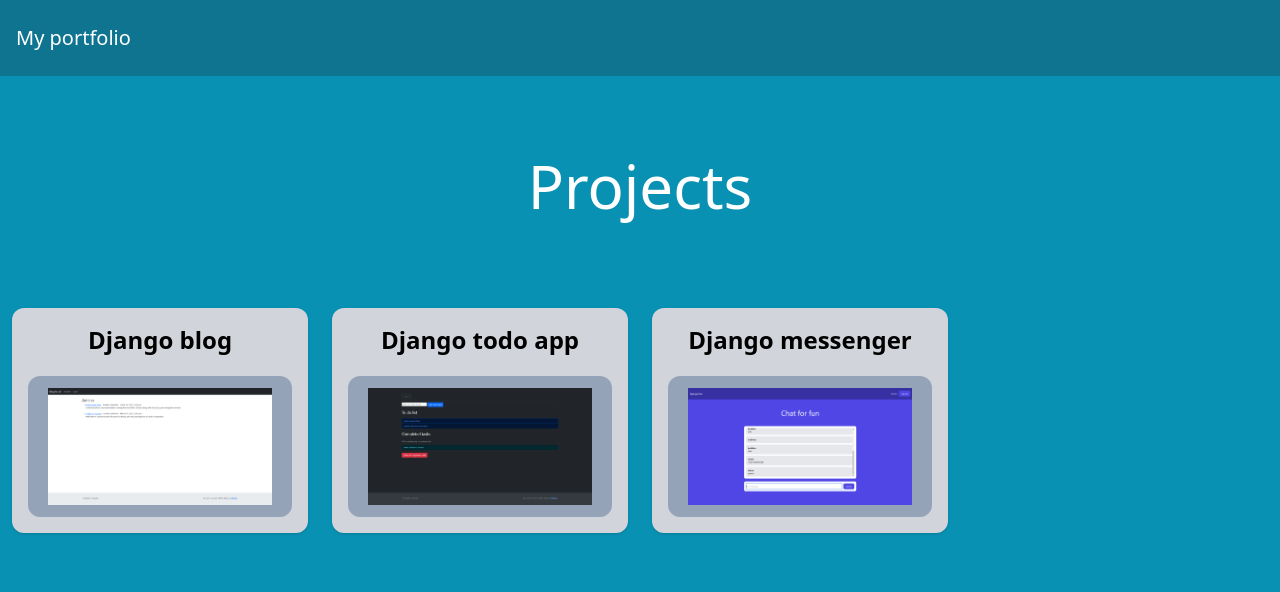
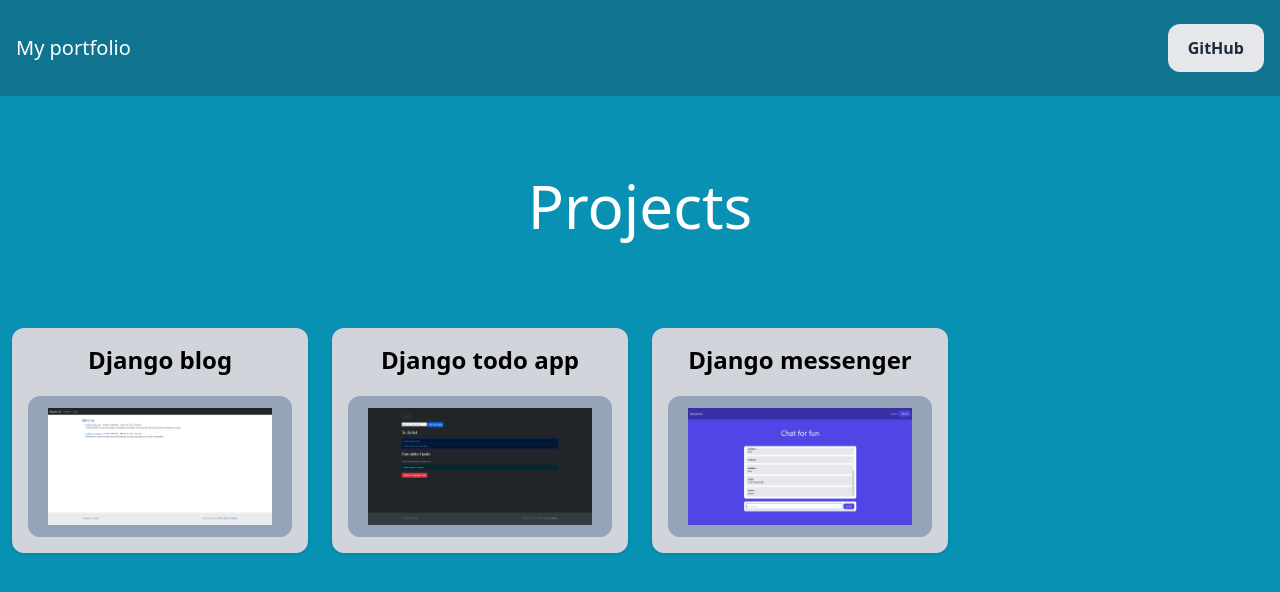
Before and after one commit to Valetra/portfolio_page, a plain HTML site: page src/index.html in a window 1280 px wide. Drawn offline with nearby package versions, Linux system fonts and the light colour scheme.

Commit message:
added github link to nav bar

```diff
--- a/src/index.html
+++ b/src/index.html
@@ -12,6 +12,9 @@
     <nav class="flex items-center justify-between px-4 py-6 bg-cyan-700">
       <div>
         <a href="/" class="text-xl text-white">My portfolio</a>
+      </div>
+      <div class="flex items-center space-x-4">
+        <a href="https://github.com/Valetra/" class="px-5 py-3 rounded-xl text-slate-800 font-bold bg-gray-200 hover:bg-gray-300">GitHub</a>
       </div>
     </nav>
 
```
